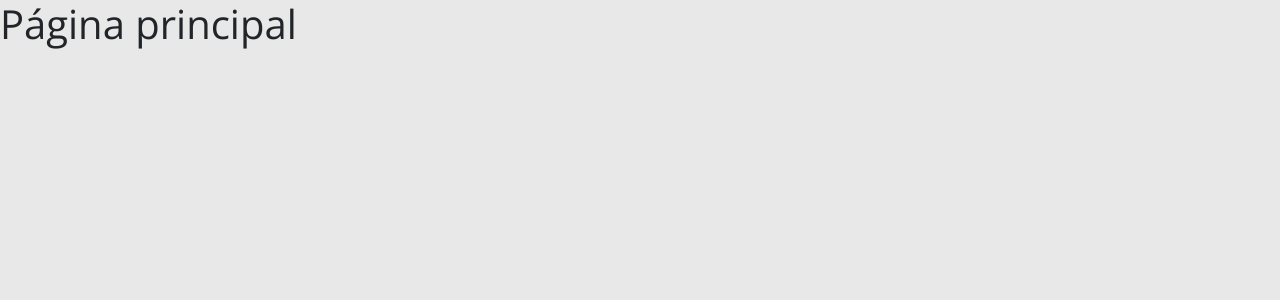
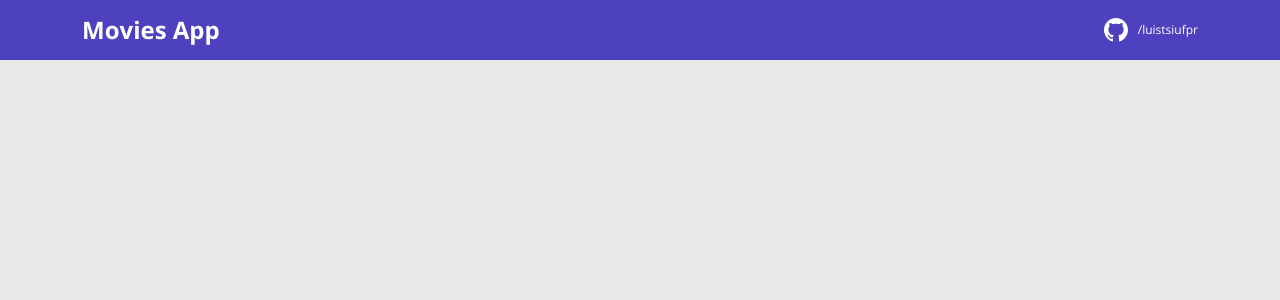
Before and after one commit to luistsiufpr/movies, a React (Create React App) app in the folder frontend/: page / in a window 1280 px wide. Shown: the top 300 px of the page. Built offline with nearby package versions, Linux system fonts and the light colour scheme.

Commit message:
Adding navbar

```diff
--- a/frontend/src/App.tsx
+++ b/frontend/src/App.tsx
@@ -1,8 +1,10 @@
 import React from 'react';
+import NavBar from './components/navbar';
+
 
 function App() {
   return (
-    <h1>Página principal</h1>
+    <NavBar />
   );
 }
 
--- /dev/null
+++ b/frontend/src/components/navbar/index.tsx
@@ -0,0 +1,22 @@
+import {ReactComponent as GithubIcon} from 'assets/img/Github.svg'
+
+function NavBar() {
+
+    return (
+        <header>
+            <nav className="container">
+                <div className="movieapp-nav-content">
+                    <h1>Movies App</h1>
+                    <a href="https://github.com/luistsiufpr" target="_blank" rel="noreferrer">
+                        <div className="movieapp-contact-container">
+                            <GithubIcon />
+                            <p className="movieapp-contact-link">/luistsiufpr</p>
+                        </div>
+                    </a>
+                </div>
+            </nav>
+        </header>
+    )
+
+}
+export default NavBar;
--- a/frontend/src/index.css
+++ b/frontend/src/index.css
@@ -17,3 +17,33 @@
   text-decoration: none;
   color: unset;
 }
+
+header {
+  height: 60px;
+  background-color: var(--color-primary);
+  display: flex;
+  align-items: center;
+}
+
+.movieapp-nav-content {
+  display: flex;
+  align-items: center;
+  justify-content: space-between;
+  color: #fff;
+}
+
+.movieapp-nav-content h1 {
+  font-size: 24px;
+  margin: 0;
+  font-weight: 700;
+}
+
+.movieapp-contact-container {
+  display: flex;
+  align-items: center;
+}
+
+.movieapp-contact-link {
+  margin: 0 0 0 10px;
+  font-size: 12px;
+}
--- a/frontend/tsconfig.json
+++ b/frontend/tsconfig.json
@@ -1,5 +1,6 @@
 {
   "compilerOptions": {
+    "baseUrl": "./src",
     "target": "es5",
     "lib": [
       "dom",
```
Also changed, not shown: frontend/src/assets/img/Github.svg (added).
